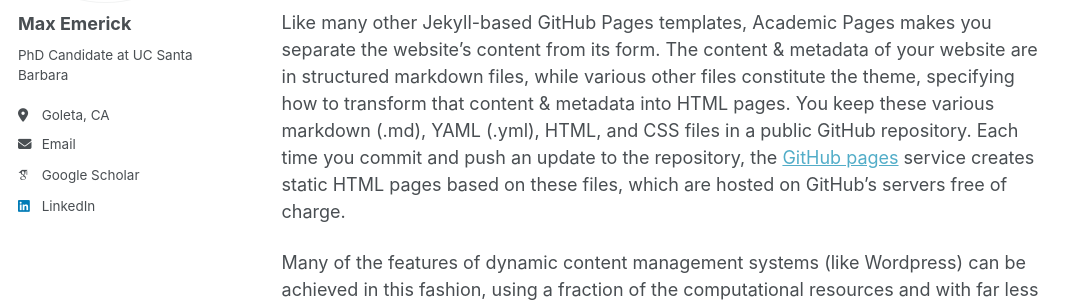
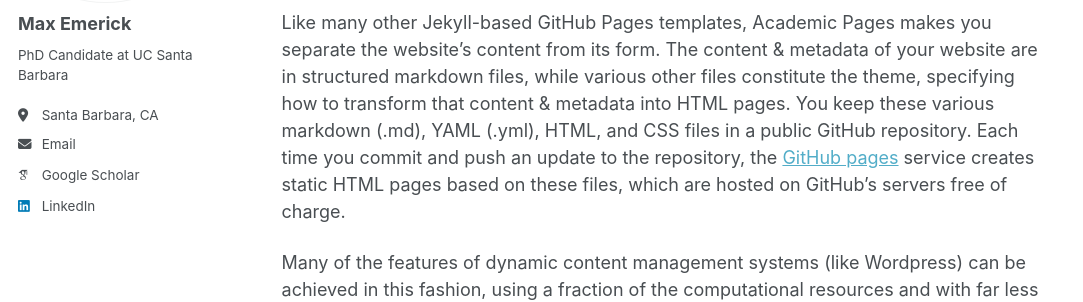
Before and after one commit to maxemerick/maxemerick.github.io, a Jekyll site: the page built from _pages/about.md, in a window 1280 px wide. Shown: the part 230-532 px from the top of the page, without its empty margins (0-1083 px from the left). Built offline with Jekyll 4.4.1, drawn with Linux system fonts in a browser that asks for light colours; some web fonts are replaced.

```diff
--- a/_config.yml
+++ b/_config.yml
@@ -26,7 +26,7 @@ author:
   name             : "Max Emerick"
   pronouns         : # example: "she/her"
   bio              : "PhD Candidate at UC Santa Barbara"
-  location         : "Goleta, CA"
+  location         : "Santa Barbara, CA"
   employer         : #"Red Brick University"
   uri              : # URL
   email            : "memerick@ucsb.edu"
@@ -60,7 +60,7 @@ author:
   keybase          : # Username
   instagram        : # Username
   lastfm           : # Username
-  linkedin         : "https://www.linkedin.com/in/max-emerick/"
+  linkedin         : "max-emerick"
   mastodon         : # URL
   medium           : # URL
   pinterest        : # Username
```
